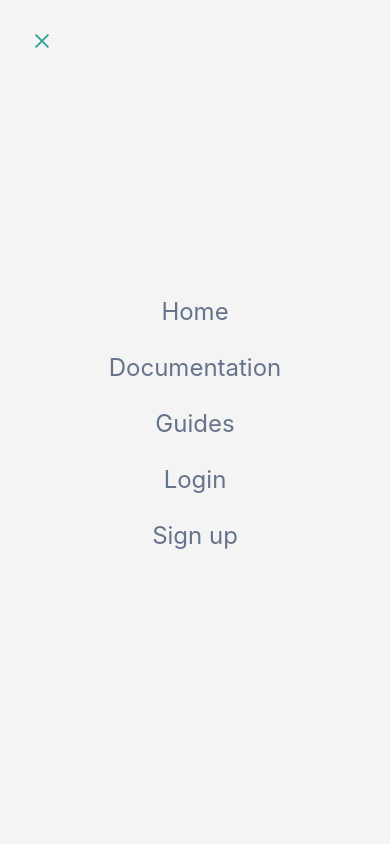
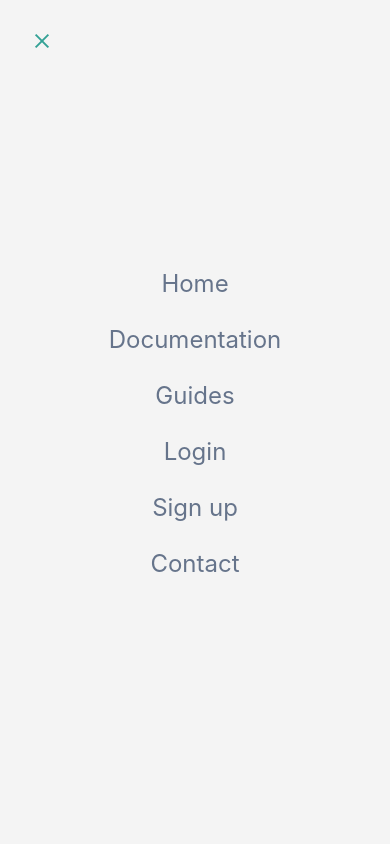
Before and after one commit to MikeMather/kvpear, a Next.js app in the folder kvpear-frontend/: page /auth/login in a window 390 px wide. Both pictures are taken after a click on the button 27 px from the left and 40 px from the top of the page. Shown: the top 844 px of the page. Built offline with nearby package versions, Linux system fonts and the light colour scheme; no server answers; some icons are missing.

Commit message:
Last few changes for real

```diff
--- a/kvpear-frontend/src/components/common/Forms/LoginSignupForm/LoginSignupForm.module.scss
+++ b/kvpear-frontend/src/components/common/Forms/LoginSignupForm/LoginSignupForm.module.scss
@@ -18,6 +18,11 @@
   }
 }
 
+.hero_container {
+  padding-top: 0;
+  margin-bottom: 40px;
+}
+
 .login_container {
   width: 100%;
   height: calc(90vh - $topbar-height);
@@ -27,10 +32,6 @@
   align-items: center;
   flex-direction: column;
   box-sizing: border-box;
-
-  .hero {
-    padding-top: 0 !important;
-  }
 
   h1 {
     margin-top: 10px;
@@ -79,4 +80,9 @@
   .children_container {
     max-width: 300px;
   }
+
+  .hero_container {
+    padding-bottom: 10px;
+    margin-bottom: 0;
+  }
 }
--- a/kvpear-frontend/src/components/common/Forms/LoginSignupForm/LoginSignupForm.tsx
+++ b/kvpear-frontend/src/components/common/Forms/LoginSignupForm/LoginSignupForm.tsx
@@ -9,6 +9,7 @@ import { yupResolver } from '@hookform/resolvers/yup';
 import Link from 'next/link';
 import { LinkButton } from '@/components/common/LinkButton';
 import { PropsWithChildren } from 'react';
+import { ccn } from '@/styles/styleUtils';
 
 type Props = {
   title: string;
@@ -35,7 +36,7 @@ export default function LoginSignupForm({ title, subtitle, children }: PropsWith
     return (
       <Layout>
         <div className={styles.login_container}>
-          <div className="hero" style={{ paddingTop: 0, paddingBottom: '40px' }}>
+          <div className={ccn("hero", styles.hero_container)}>
             <div className="hero-body text-center">
               <div className={styles.success_icons}>
                 <i className="icon icon-mail text-success icon-4x"></i>
@@ -54,7 +55,7 @@ export default function LoginSignupForm({ title, subtitle, children }: PropsWith
   return (
     <Layout>
       <div className={styles.login_container}>
-        <div className="hero" style={{ paddingTop: 0, paddingBottom: '40px' }}>
+        <div className={ccn("hero", styles.hero_container)}>
           <div className="hero-body text-center">
             <i className="icon icon-mail icon-4x text-primary"></i>
             <h1>{title}</h1>
--- a/kvpear-frontend/src/pages/buckets/[bucketId]/index.tsx
+++ b/kvpear-frontend/src/pages/buckets/[bucketId]/index.tsx
@@ -266,7 +266,7 @@ export default function BucketPage({ bucket, keys }: any) {
                 />
               </div>
             </div>
-            <div className={ccn("column col-7 hide-xs flex-center", styles.id_copy)}>
+            <div className={ccn("column col-6 hide-xs flex-center", styles.id_copy)}>
             </div>
             <div className="column col-3 col-sm-6 text-right">
               <button className="btn btn-link tooltip mr-2" data-tooltip="Refresh" onClick={softRefreh}>
--- a/kvpear-frontend/src/pages/layout.tsx
+++ b/kvpear-frontend/src/pages/layout.tsx
@@ -38,6 +38,9 @@ export default function Layout({ children }: PropsWithChildren<{}>) {
           <li className="nav-item">
             <Link href="/auth/signup">Sign up</Link>
           </li>
+          <li className="nav-item">
+            <Link href="/contact">Contact</Link>
+          </li>
         </ul>
       </div>
       <main className={styles.main_layout_content}>
```
